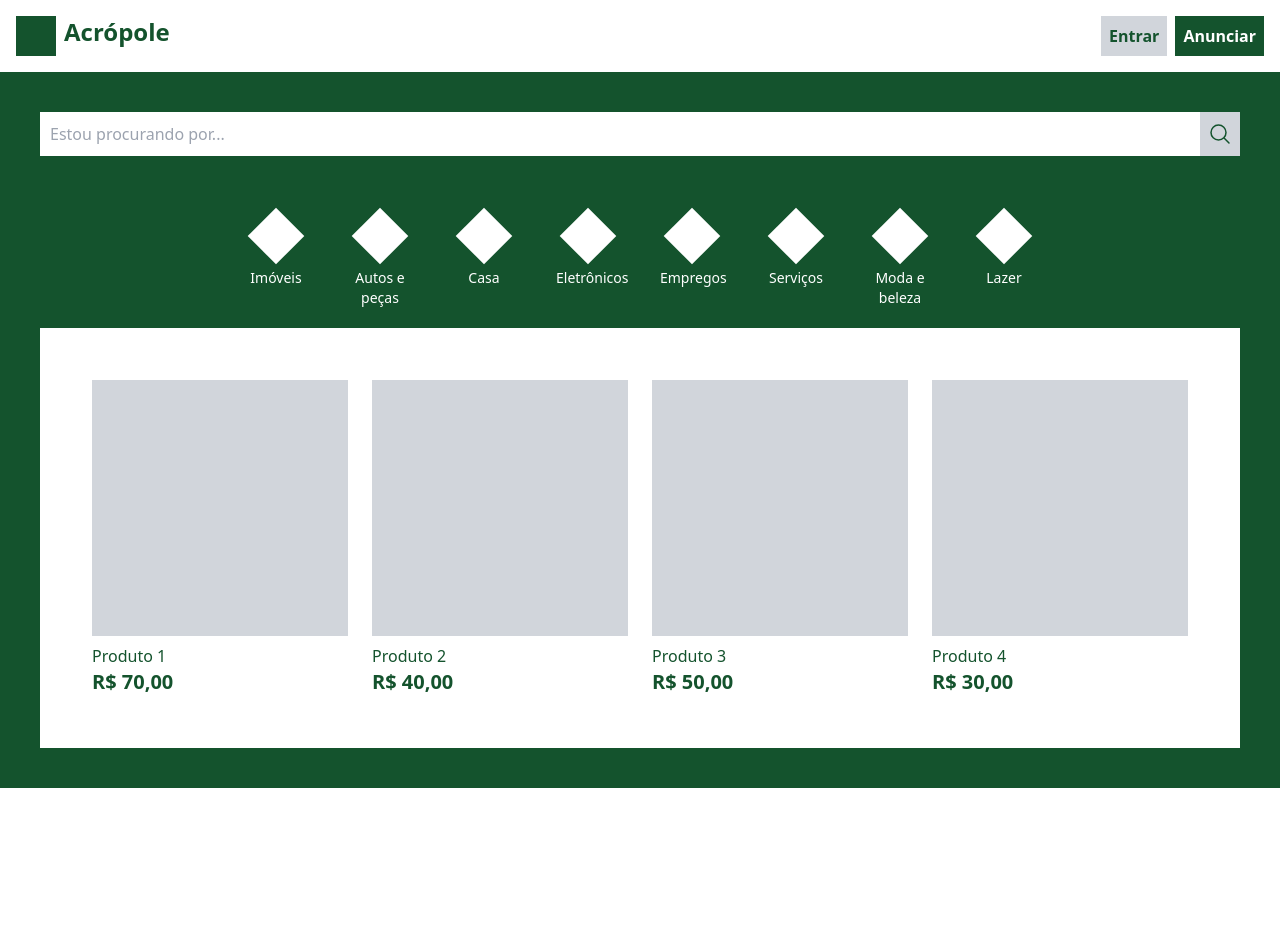
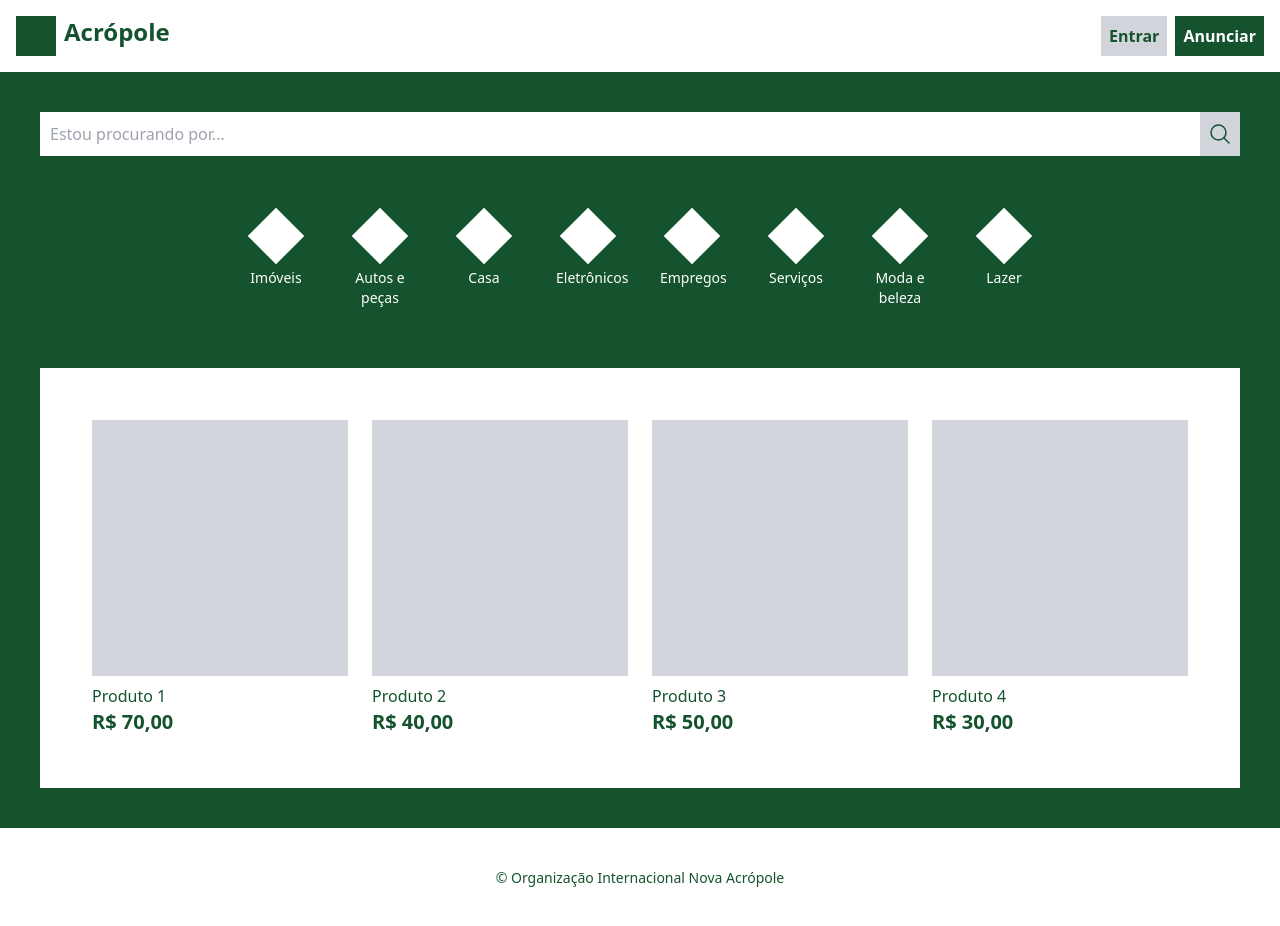
Before and after one commit to paulotss/acr_sales, a React (Create React App) app: page / in a window 1280 px wide. Before the commit the page ends 800 px from the top, so only its background shows below. Built offline with nearby package versions, Linux system fonts and the light colour scheme.

Commit message:
Cria componente Footer

```diff
--- a/src/App.js
+++ b/src/App.js
@@ -1,11 +1,11 @@
 import { BrowserRouter as Router, Route, Routes  } from 'react-router-dom';
-import HomePages from './pages/HomePages';
+import HomePage from './pages/HomePage';
 
 const App = () => {
   return (
     <Router>
       <Routes>
-        <Route path='/' element={ <HomePages /> }  />
+        <Route path='/' element={ <HomePage /> }  />
       </Routes>
     </Router>
   );
--- /dev/null
+++ b/src/components/Footer.js
@@ -0,0 +1,9 @@
+const Footer = () => {
+  return (
+    <section className="w-full p-10 text-center">
+      <h6 className="text-green-900 text-sm">© Organização Internacional Nova Acrópole</h6>
+    </section>
+  );
+};
+
+export default Footer;
--- a/src/pages/HomePages.js
+++ b/src/pages/HomePage.js
@@ -3,8 +3,9 @@ import SearchBar from "../components/SearchBar";
 import Category from "../components/Category";
 import { categories, products } from "../mocks/data";
 import ItemDisplay from "../components/ItemDisplay";
+import Footer from "../components/Footer";
 
-const HomePages = () => {
+const HomePage = () => {
   return (
     <main>
       <Head />
@@ -19,7 +20,7 @@ const HomePages = () => {
             ))
           }
         </article>
-        <article className="flex justify-center bg-white p-10">
+        <article className="flex justify-center bg-white p-10 mt-10">
           {
             products.map((product) => (
               <ItemDisplay key={ product.id } title={ product.title } price={ product.price } />
@@ -27,8 +28,9 @@ const HomePages = () => {
           }
         </article>
       </section>
+      <Footer />
     </main>
   )
 }
 
-export default HomePages;
+export default HomePage;
```
